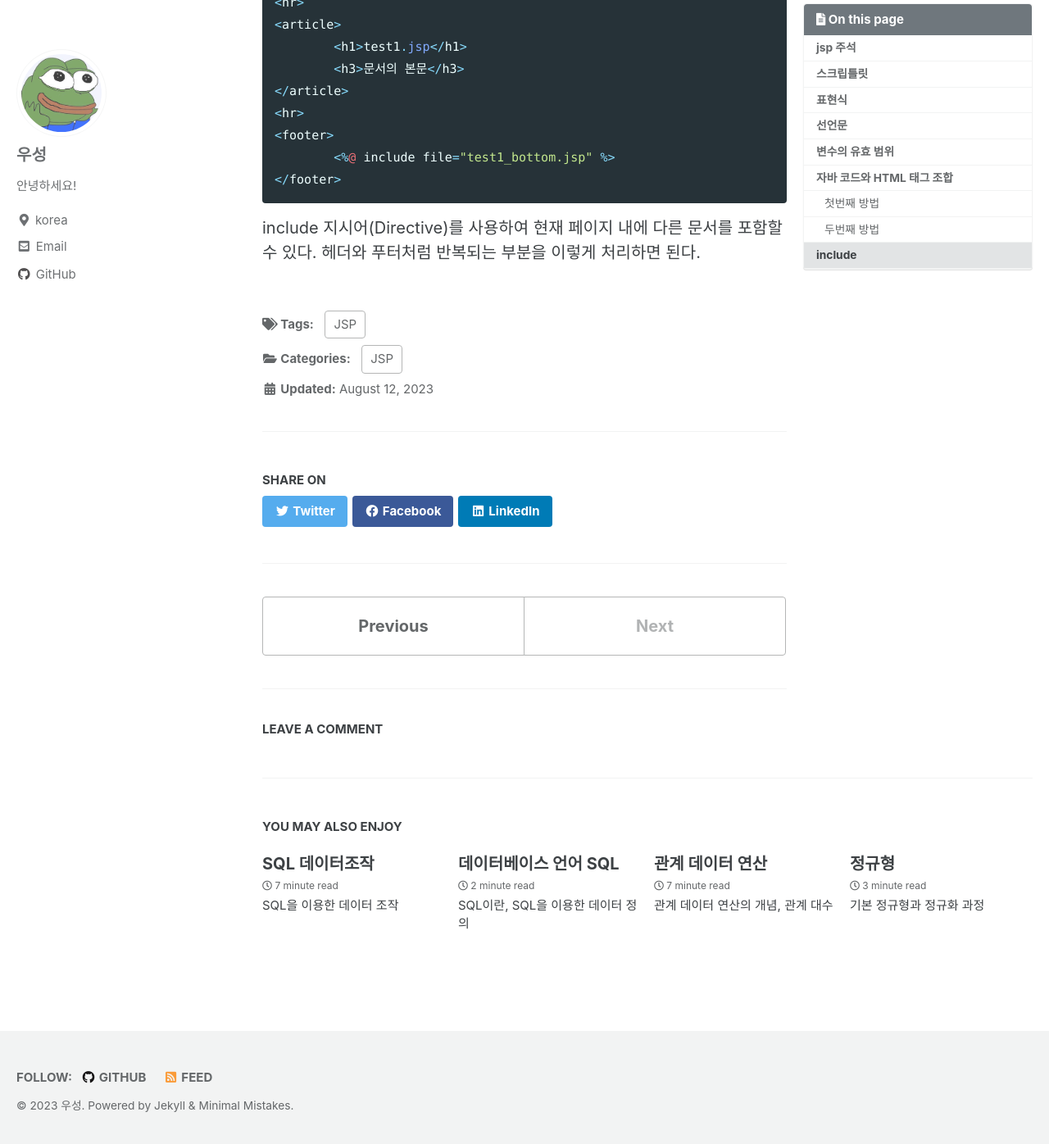
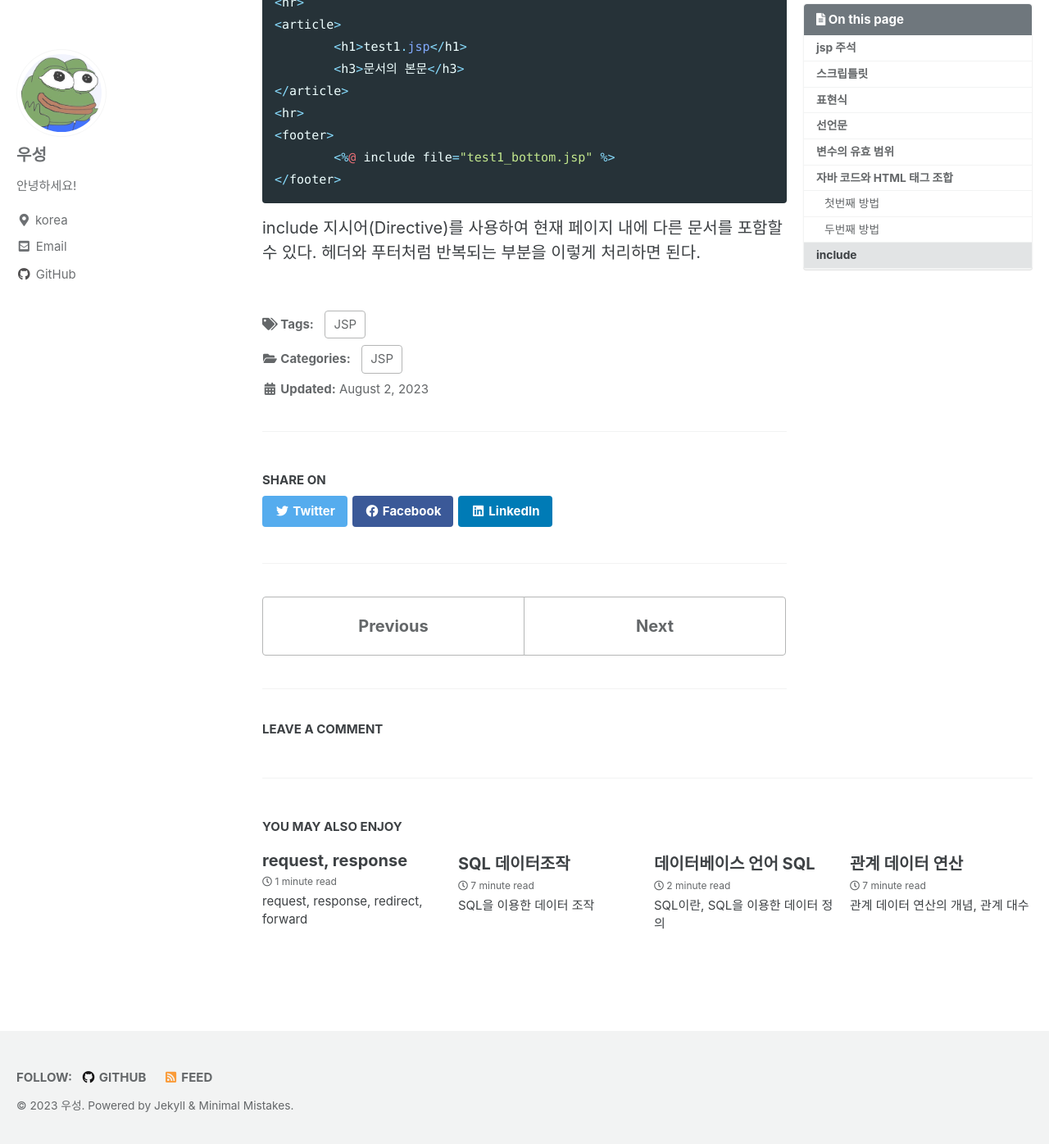
Before and after one commit to wooseongryu/wooseongryu.github.io, a Jekyll site: the page built from _posts/2023-08-02-JSP_Basic.md, in a window 1280 px wide and 1400 px high, scrolled down 2708 px. Shown: the top 1396 px of the window at 82% size. Built offline with Jekyll 4.4.1, drawn with Linux system fonts in a browser that asks for light colours; cached includes are drawn as plain includes; some web fonts are replaced; comment, search, counter and statistics services are not loaded; part of the change alters nothing that is shown.

Commit message:
Request and response

````diff
--- a/_posts/2023-08-02-JSP_Basic.md
+++ b/_posts/2023-08-02-JSP_Basic.md
@@ -17,8 +17,8 @@ comments:
     issue_term: "pathname"
     label: "comment" # Optional - must be existing label.
 
-date: 2023-08-12
-last_modified_at: 2023-08-12
+date: 2023-08-02
+last_modified_at: 2023-08-02
 ---
 # jsp 주석
 ```java
--- /dev/null
+++ b/_posts/2023-08-13-JSP_request_response.md
@@ -0,0 +1,108 @@
+---
+title: "request, response"
+excerpt: "request, response, redirect, forward"
+
+categories:
+    - JSP
+tags:
+    - [JSP]
+
+toc: true
+toc_sticky: true
+
+comments:
+  provider: "utterances"
+  utterances:
+    theme: "github-light" # "github-dark"
+    issue_term: "pathname"
+    label: "comment" # Optional - must be existing label.
+
+date: 2023-08-13
+last_modified_at: 2023-08-13
+---
+{% raw %}
+# request 객체
+```html
+<form action="test.jsp" method="get">
+    <table border="1">
+        <tr>
+            <th>이름</th>
+            <td><input type="text" name="name" required="required"></td>
+        </tr>
+        <tr>
+            <th>취미</th>
+            <td>
+                <input type="checkbox" name="hobby" value="여행">여행
+                <input type="checkbox" name="hobby" value="독서">독서
+                <input type="checkbox" name="hobby" value="게임">게임
+                <input type="checkbox" name="check_all">전체선택
+            </td>
+        </tr>
+        <tr>
+            <td colspan="2">
+                <input type="submit" value="전송">
+            </td>
+        </tr>
+    </table>
+</form>
+```
+- action 속성
+submit 동작 시 action속성에 지정된 페이지로 이동 요청을 수행한다. 이 때 폼 태그 내의 파라미터를 모두 request객체에 저장하여 함께 전송하게 된다.
+- method 속성
+  - GET 방식
+  method="get"으로 작성한다. GET이 기본값이므로 생략할 수 있다. 전달되는 파라미터를 URL뒤에 붙여서 전송한다. 한글처리를 위해서는 문서의 문자 인코딩 방식을 UTF-8로 변경해야 한다. 이클립스의 설정에서 JSP파일 인코딩 설정을 변경하면 된다.
+  - POST 방식
+  method="post"로 작성한다. 한글 처리를 위해서는 request객체의 setCharactorEncoding()메서드를 호출하여 "UTF-8"문자열을 파라미터를 전달하면 된다.
+
+
+```java
+<!-- test.jsp -->
+<%
+	request.setCharacterEncoding("UTF-8");
+
+	String strName = request.getParameter("name");
+	out.print("이름 : " + strName + "<br>");
+
+    String[] strHobbies = request.getParameterValues("hobby");
+%>
+
+<%=strName %>
+```
+전달받은 정보는 모두 request객체에 저장되어 있으므로 요청과 관련된 모든 정보는 request객체가 관리한다. 요청받은 request객체에 저장된 폼 파라미터 데이터를 가져오려면 ```request.getParameter("파라미터명");``` 를 사용하면 되며 String타입을 리턴한다. 복수 항목 파라미터를 가져오려면 ```request.getParameterValues("파라미터명");``` 를 사용하고 String[] 타입을 리턴한다. 반복문을 사용해 값을 가져오면 된다.
+여기서 파라미터명은 폼 요소의 name속성값이다. 만약 전달받은 파라미터가 존재하지 않을 경우, 즉 파라미터명이 폼 요소의 name속성에 존재하지 않을 경우 null값이 리턴되고, 파라미터는 있으나 데이터가 없는 경우에는 널스트링이 리턴된다.
+
+POST방식으로 폼 파라미터가 전송된 경우 한글이 깨질 수 있다. 그래서 반드시 데이터를 가져와 처리하는 위치에서 인코딩 방식을 변경해야 한다. request 객체의 setCharacterEncoding()메서드를 호출하여 "UTF-8"을 파라미터로 전달하면 된다. 이 때 반드시 파라미터 값을 가져오는 코드```request.getParameter();``` 보다 먼저 수행되어야 한다.
+
+# 페이지 이동
+```java
+// JS코드를 사용한 페이지 이동 처리
+<%if(id.equals("admin") && passwd.equals("1234")) {%>
+    <script type="text/javascript">
+        location.href = "#";
+    </script>
+<%} %>
+
+// 자바 코드를 사용한 페이지 이동 처리
+<%
+if(id.equals("admin") && passwd.equals("1234")) {
+    response.sendRedirect("#");
+}
+%>
+```
+내장 객체인 response객체의 sendRedirect()메서드를 사용하여 페이지를 이동할 수 있다. 이동 처리 자체를 서버에서 수행하는 것이 아니라 리다이렉트 신호를 response객체에 담아 클라이언트에게 전송하면 클라이언트가 해당 신호를 보고 다시 새 페이지로 이동 요청(리다이렉트)을 수행한다.
+주의할 점은 자바 코드가 먼저 실행되므로 ```response.sendRedirect();``` 보다 이전에 HTML태그 및 JS코드를 작성해도 실행되지 못한다.
+
+{% endraw %}
+
+```java
+<%
+pageContext.forward("#");
+%>
+```
+내장 객체인 pageContext객체의 forward메서드를 사용하여 동일한 페이지로 포워딩하는 방법도 있다.
+
+## redirect와 forward
+리다이렉트는 페이지 전환 주체가 클라이언트고 포워드는 서버다. 클라이언트가 주체가 되어 페이지를 전환하는 방식은 URL을 변경하는 방법밖에 없다. 서버가 전환 주체가 되면 URL을 변경하지 않고 내부적으로 다른 응답을 보내줄 수 있다.
+URL이 변경되는 방식을 리다이렉트 방식이라 하고 그렇지 않은 방식을 디스패치 방식이라 한다. 두 가지 방식 모두 지정한 페이지로 포워딩 시 제어권도 함께 넘어간다.
+디스패치 방식은 서버측에서 페이지 이동을 처리하므로 그 과정이 클라이언트에 노출되지 않으며 현재 실행중인 페이지와 호출될 페이지는 request, response객체를 공유한다.
+리다이렉트 방식은 호출한 페이지에서 request, response객체가 새롭게 생성된다.
````
